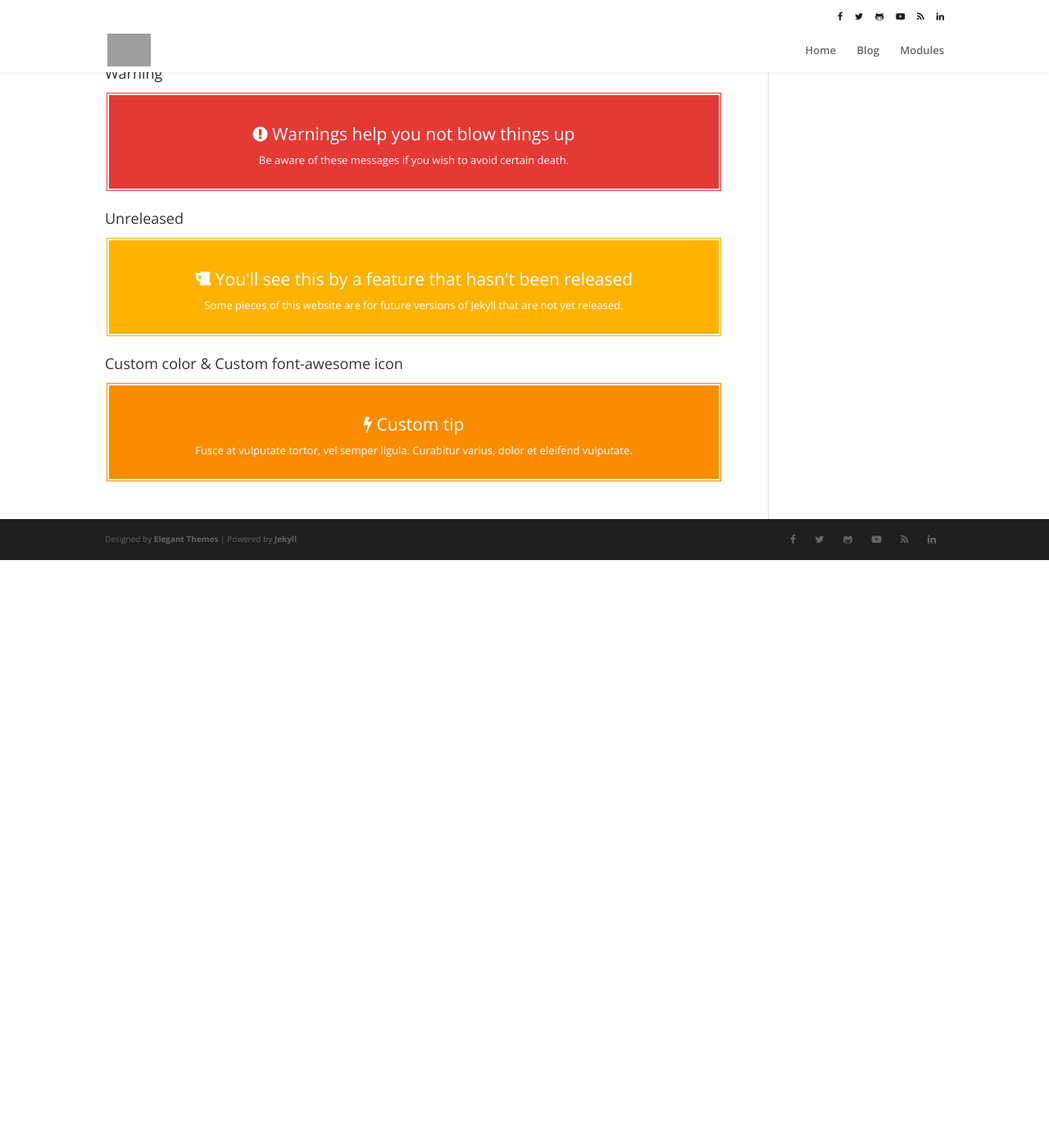
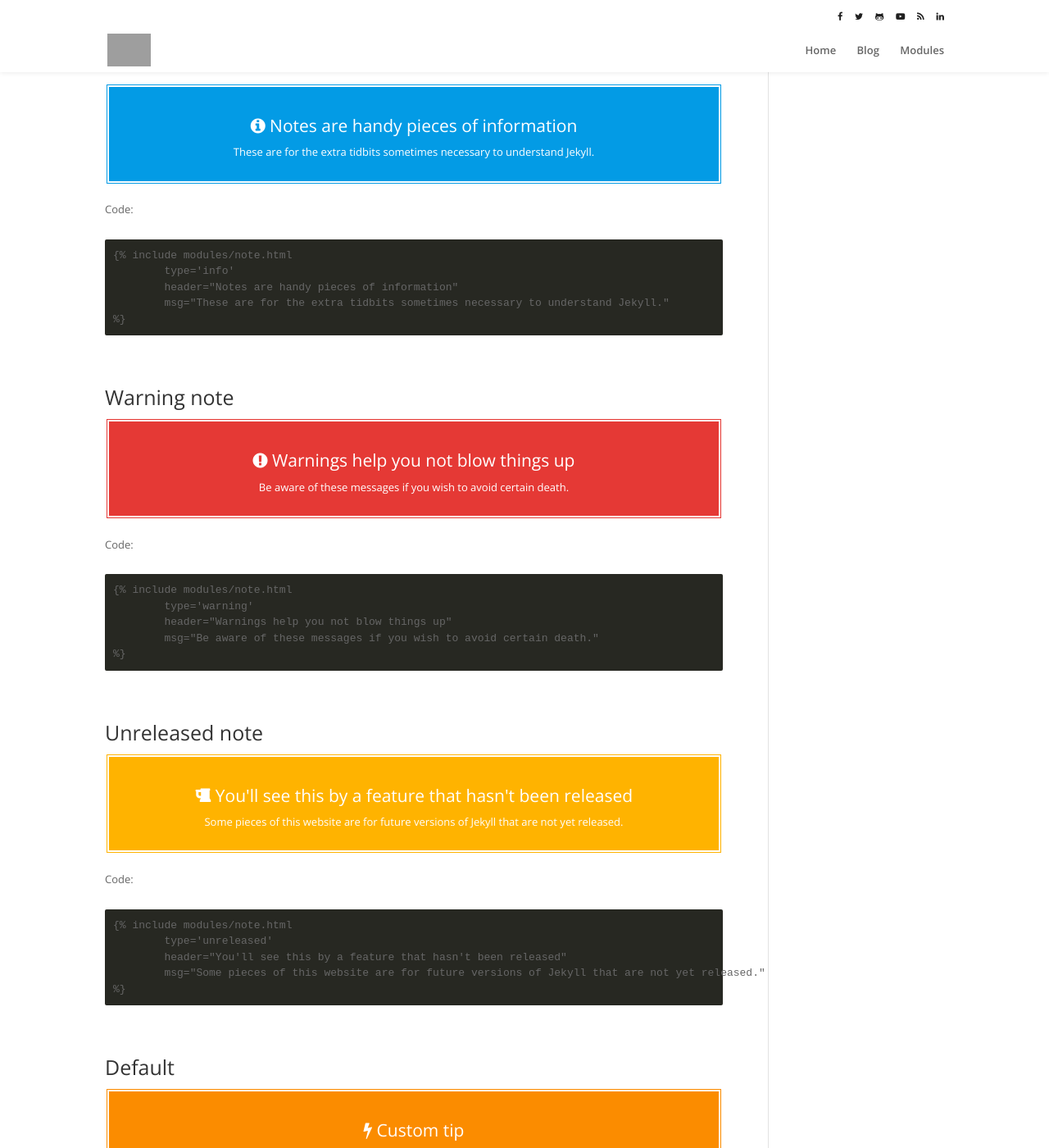
Before and after one commit to juvenal/divi-jekyll, a Jekyll site: the page built from modules/note/index.html, in a window 1280 px wide and 1400 px high, scrolled down 473 px. Shown: the whole window at 82% size. Built offline with Jekyll 4.4.1, drawn with Linux system fonts in a browser that asks for light colours; nearby versions of some CDN libraries; before the commit the page ends 1170 px from its top, so only the background shows below that; some of the changed text lies outside the part shown; grey boxes are pictures that could not be loaded.

Commit message:
Update example page

```diff
--- a/modules/note/index.html
+++ b/modules/note/index.html
@@ -9,48 +9,94 @@ display_footer : false
 <div class="container" style="padding-top: 58px;">
 	<div id="content-area" class="clearfix">
 		<div id="left-area">
+
 			<article id="post-id" class="et_pb_post post-id post type-post status-publish hentry">
 				<div class="et_post_meta_wrapper">
-					<h1 class="entry-title">Hints module</h1>
+					<h1 class="entry-title">Default note</h1>
 				</div>
 				<div class="entry-content">
-					<p>
-					<h3>Default</h3>
 					{% include modules/note.html
 						header="ProTips™ help you get more from Jekyll"
 						msg="These are tips and tricks that will help you be a Jekyll wizard!"
 					%}
-					</p>
+					<p>Code:</p>
+{% highlight html %}{% raw %}
+{% include modules/note.html
+	header="ProTips™ help you get more from Jekyll"
+	msg="These are tips and tricks that will help you be a Jekyll wizard!"
+%}
+{% endraw %}{% endhighlight %}
+				</div>
+			</article>
 
-					<p>
-					<h3>Note</h3>
+			<article id="post-id" class="et_pb_post post-id post type-post status-publish hentry">
+				<div class="et_post_meta_wrapper">
+					<h1 class="entry-title">Info note</h1>
+				</div>
+				<div class="entry-content">
 					{% include modules/note.html
 						type='info'
 						header="Notes are handy pieces of information"
 						msg="These are for the extra tidbits sometimes necessary to understand Jekyll."
 					%}
-					</p>
+					<p>Code:</p>
+{% highlight html %}{% raw %}
+{% include modules/note.html
+	type='info'
+	header="Notes are handy pieces of information"
+	msg="These are for the extra tidbits sometimes necessary to understand Jekyll."
+%}
+{% endraw %}{% endhighlight %}
+				</div>
+			</article>
 
-					<p>
-					<h3>Warning</h3>
+			<article id="post-id" class="et_pb_post post-id post type-post status-publish hentry">
+				<div class="et_post_meta_wrapper">
+					<h1 class="entry-title">Warning note</h1>
+				</div>
+				<div class="entry-content">
 					{% include modules/note.html
 						type='warning'
 						header="Warnings help you not blow things up"
 						msg="Be aware of these messages if you wish to avoid certain death."
 					%}
-					</p>
+					<p>Code:</p>
+{% highlight html %}{% raw %}
+{% include modules/note.html
+	type='warning'
+	header="Warnings help you not blow things up"
+	msg="Be aware of these messages if you wish to avoid certain death."
+%}
+{% endraw %}{% endhighlight %}
+				</div>
+			</article>
 
-					<p>
-					<h3>Unreleased</h3>
+			<article id="post-id" class="et_pb_post post-id post type-post status-publish hentry">
+				<div class="et_post_meta_wrapper">
+					<h1 class="entry-title">Unreleased note</h1>
+				</div>
+				<div class="entry-content">
 					{% include modules/note.html
 						type='unreleased'
 						header="You'll see this by a feature that hasn't been released"
 						msg="Some pieces of this website are for future versions of Jekyll that are not yet released."
 					%}
-					</p>
+					<p>Code:</p>
+{% highlight html %}{% raw %}
+{% include modules/note.html
+	type='unreleased'
+	header="You'll see this by a feature that hasn't been released"
+	msg="Some pieces of this website are for future versions of Jekyll that are not yet released."
+%}
+{% endraw %}{% endhighlight %}
+				</div>
+			</article>
 
-					<p>
-					<h3>Custom color & Custom font-awesome icon</h3>
+			<article id="post-id" class="et_pb_post post-id post type-post status-publish hentry">
+				<div class="et_post_meta_wrapper">
+					<h1 class="entry-title">Default</h1>
+				</div>
+				<div class="entry-content">
 					{% include modules/note.html
 						type='custom'
 						bgcolor='#FB8C00'
@@ -58,7 +104,16 @@ display_footer : false
 						header="Custom tip"
 						msg="Fusce at vulputate tortor, vel semper ligula. Curabitur varius, dolor et eleifend vulputate."
 					%}
-					</p>
+					<p>Code:</p>
+{% highlight html %}{% raw %}
+{% include modules/note.html
+	type='custom'
+	bgcolor='#FB8C00'
+	icon='fa-bolt'
+	header="Custom tip"
+	msg="Fusce at vulputate tortor, vel semper ligula. Curabitur varius, dolor et eleifend vulputate."
+%}
+{% endraw %}{% endhighlight %}
 				</div>
 			</article>
 		</div>
```
Lines whose indentation alone changed are shown as unchanged.
